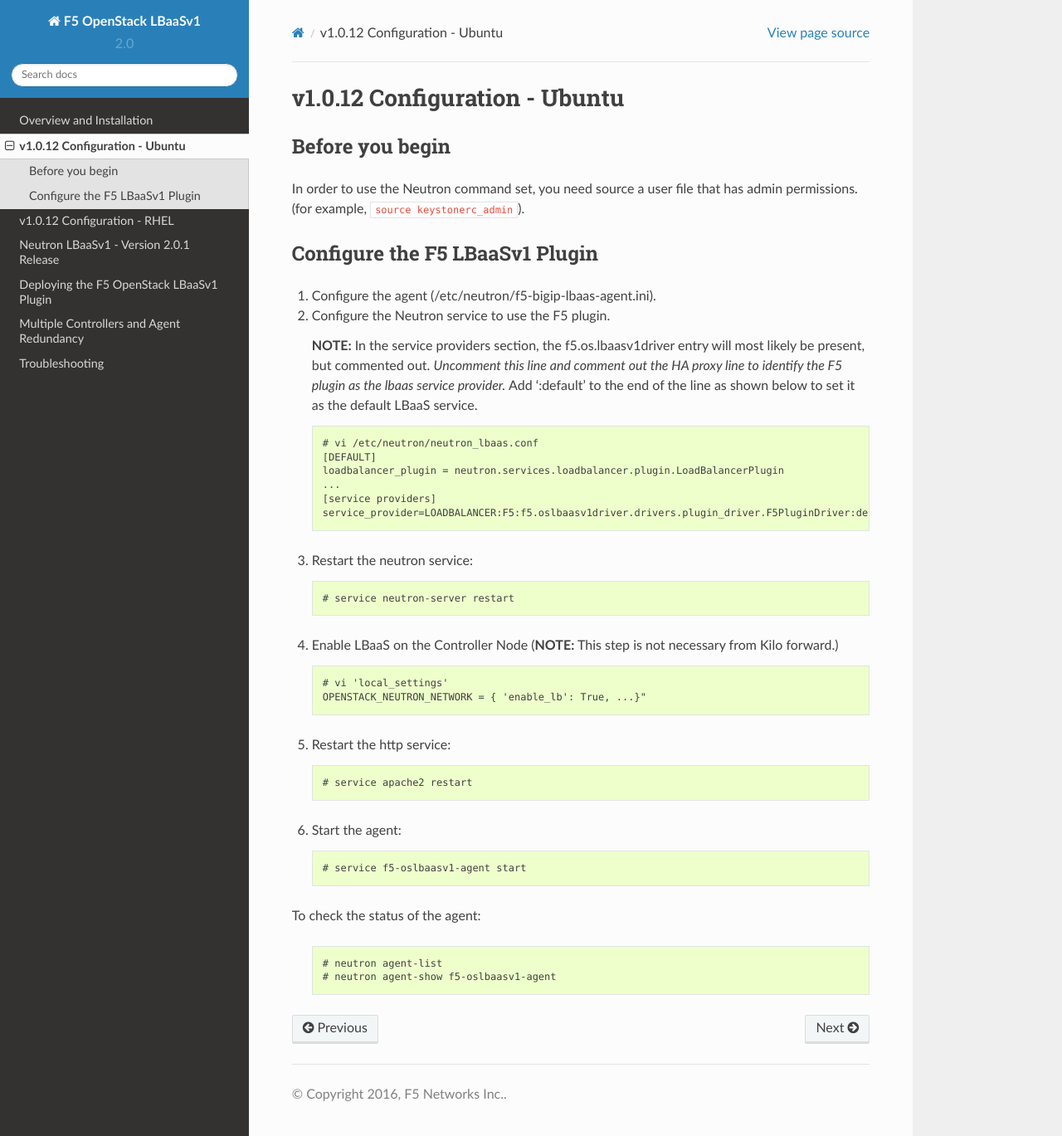
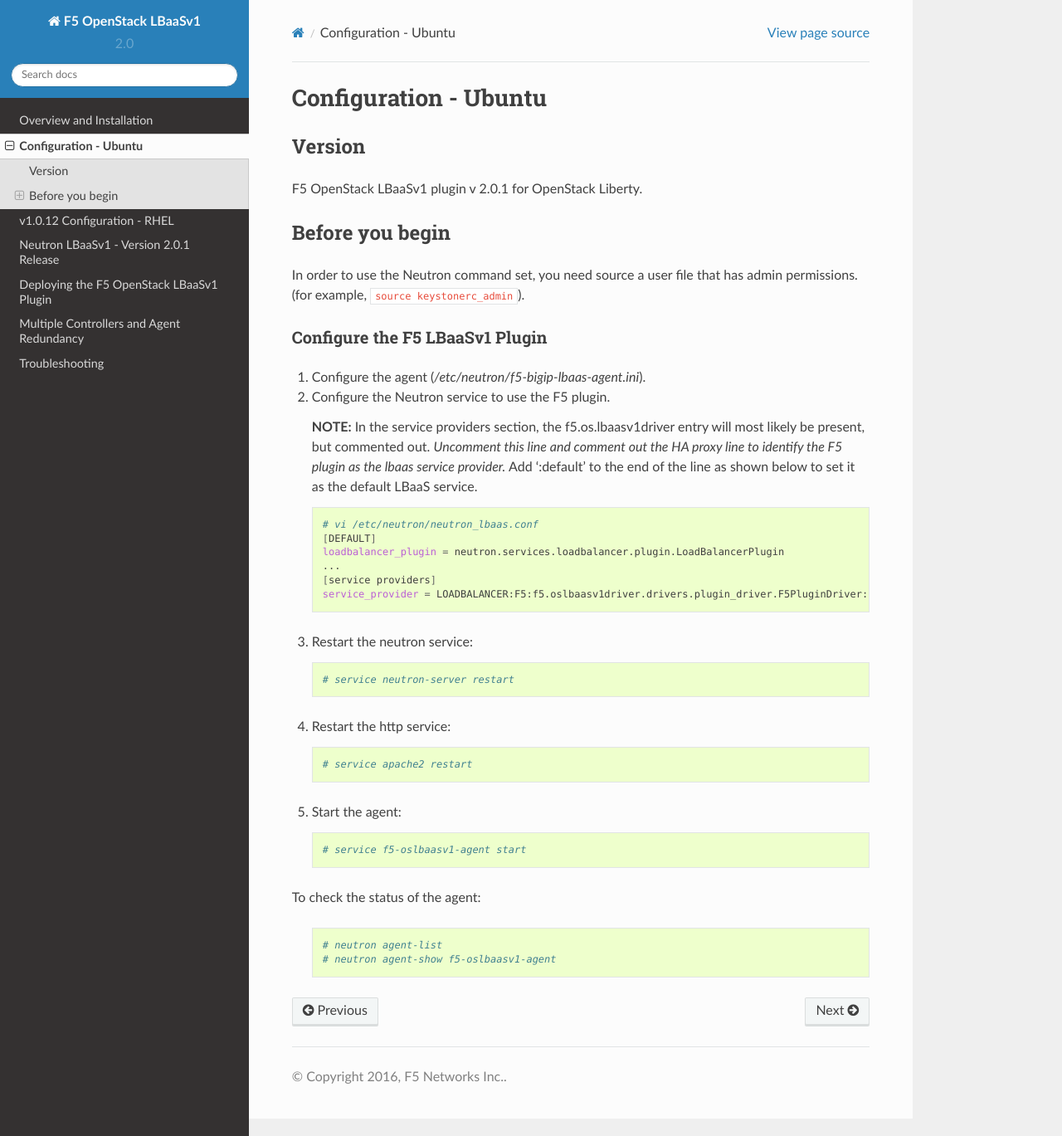
Before and after one commit to F5Networks/f5-openstack-lbaasv1, a Sphinx documentation site: the page built from docs/release_deb.rst, in a window 1280 px wide and 1369 px high. Shown: the whole window at 83% size. Built offline with Sphinx 7.4.7 and the Read the Docs theme 2.0.0, drawn with Linux system fonts in a browser that asks for light colours.

Commit message:
Update release_deb - versioning and release info - correct code block syntax - remove step 4 - doesn't apply to this OpenStack release

```diff
--- a/docs/release_deb.rst
+++ b/docs/release_deb.rst
@@ -1,8 +1,13 @@
-v1.0.12 Configuration - Ubuntu
-============================
+Configuration - Ubuntu
+======================
+
+Version
+-------
+
+F5 OpenStack LBaaSv1 plugin v |release| for OpenStack |openstack|.
 
 Before you begin
-~~~~~~~~~~~~~~~~
+----------------
 
 In order to use the Neutron command set, you need source a user file
 that has admin permissions. (for example, ``source keystonerc_admin``).
@@ -20,44 +25,36 @@
    service provider.*  Add ':default' to the end of the line as shown
    below to set it as the default LBaaS service.
 
-   .. code-block:: shell::
+   .. code-block:: shell
 
-    # vi /etc/neutron/neutron_lbaas.conf
-    [DEFAULT]
-    loadbalancer_plugin = neutron.services.loadbalancer.plugin.LoadBalancerPlugin
-    ...
-    [service providers]
-    service_provider=LOADBALANCER:F5:f5.oslbaasv1driver.drivers.plugin_driver.F5PluginDriver:default
+        # vi /etc/neutron/neutron_lbaas.conf
+        [DEFAULT]
+        loadbalancer_plugin = neutron.services.loadbalancer.plugin.LoadBalancerPlugin
+        ...
+        [service providers]
+        service_provider = LOADBALANCER:F5:f5.oslbaasv1driver.drivers.plugin_driver.F5PluginDriver:default
 
-3. Restart the neutron service:
+#. Restart the neutron service:
 
-   .. code-block:: shell::
+   .. code-block:: shell
 
-    # service neutron-server restart
+        # service neutron-server restart
 
-4. Enable LBaaS on the Controller Node (**NOTE:** This step is not
-   necessary from Kilo forward.)
+#. Restart the http service:
 
-   .. code-block:: shell::
+   .. code-block:: shell
 
-    # vi 'local_settings'
-    OPENSTACK_NEUTRON_NETWORK = { 'enable_lb': True, ...}"
+        # service apache2 restart
 
-5. Restart the http service:
+#. Start the agent:
 
-   .. code-block:: shell::
+   .. code-block:: shell
 
-    # service apache2 restart
-
-6. Start the agent:
-
-   .. code-block:: shell::
-
-    # service f5-oslbaasv1-agent start
+        # service f5-oslbaasv1-agent start
 
 To check the status of the agent:
 
-   .. code-block:: shell::
+   .. code-block:: shell
 
-    # neutron agent-list
-    # neutron agent-show f5-oslbaasv1-agent
+        # neutron agent-list
+        # neutron agent-show f5-oslbaasv1-agent
```
Also changed, not shown: other parts of docs/release_deb.rst (+2 -2 lines).
